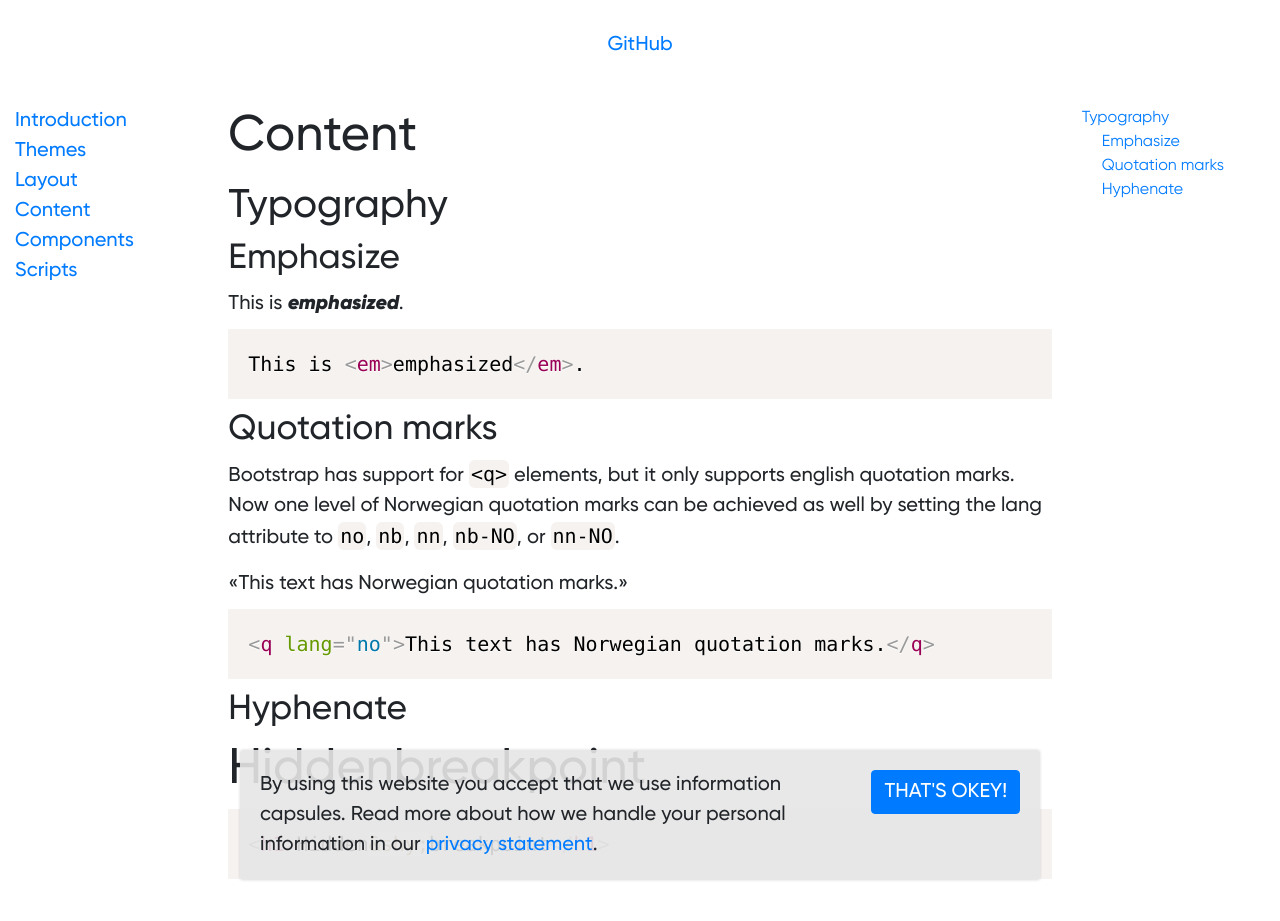
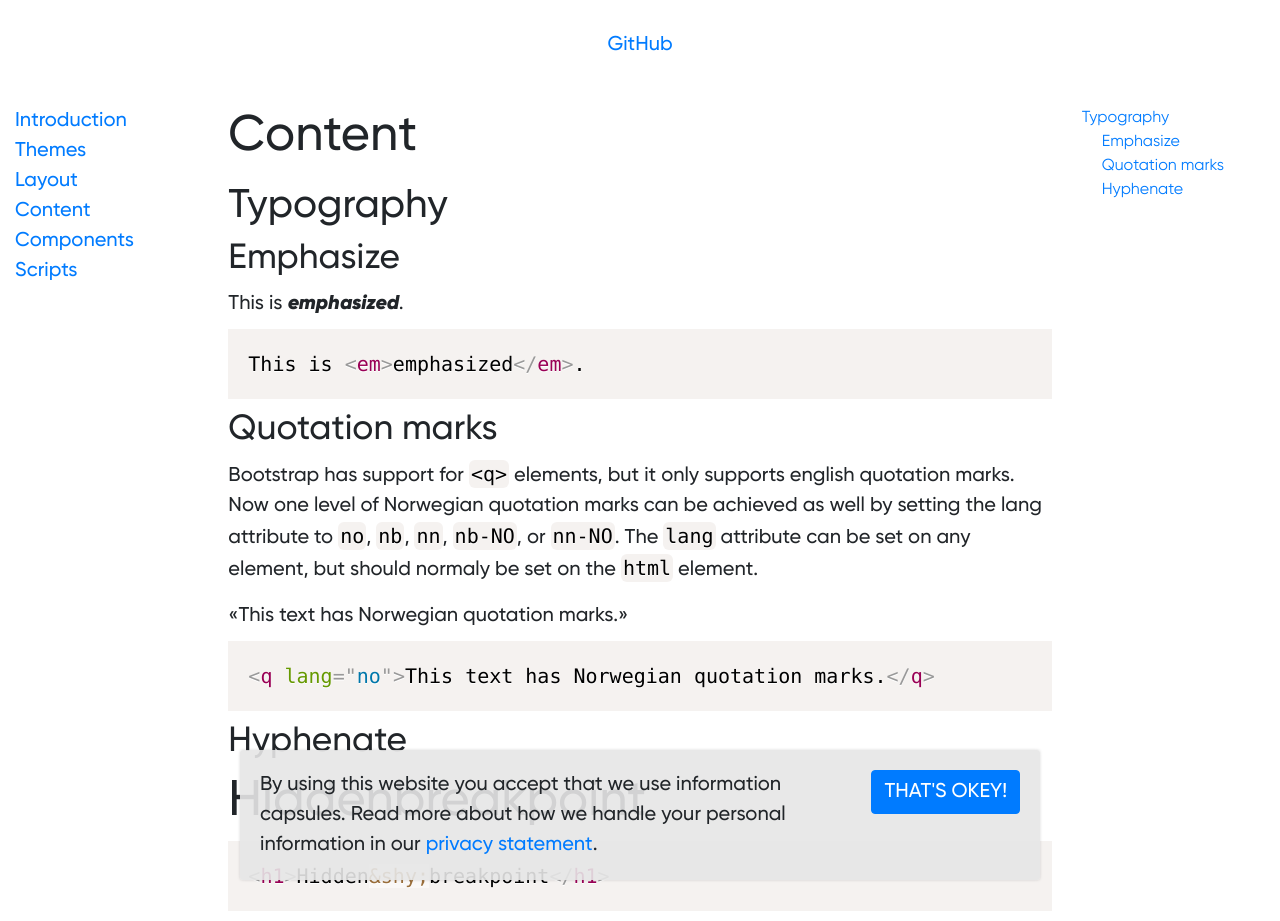
Before and after one commit to vecora/ds-vecora, a Jekyll site: the page built from docs/content.md, in a window 1280 px wide. Built offline with Jekyll 4.4.1, drawn with Linux system fonts in a browser that asks for light colours; some web fonts are replaced; before the commit the page ends 900 px from its top, so only the background shows below that.

Commit message:
Clarification

```diff
--- a/docs/content.md
+++ b/docs/content.md
@@ -15,7 +15,7 @@ This is <em>emphasized</em>.
 
 ### Quotation marks
 
-Bootstrap has support for `<q>` elements, but it only supports english quotation marks. Now one level of Norwegian quotation marks can be achieved as well by setting the lang attribute to `no`, `nb`, `nn`, `nb-NO`, or `nn-NO`.
+Bootstrap has support for `<q>` elements, but it only supports english quotation marks. Now one level of Norwegian quotation marks can be achieved as well by setting the lang attribute to `no`, `nb`, `nn`, `nb-NO`, or `nn-NO`. The `lang` attribute can be set on any element, but should normaly be set on the `html` element.
 
 {% capture example %}
 <q lang="no">This text has Norwegian quotation marks.</q>
```
